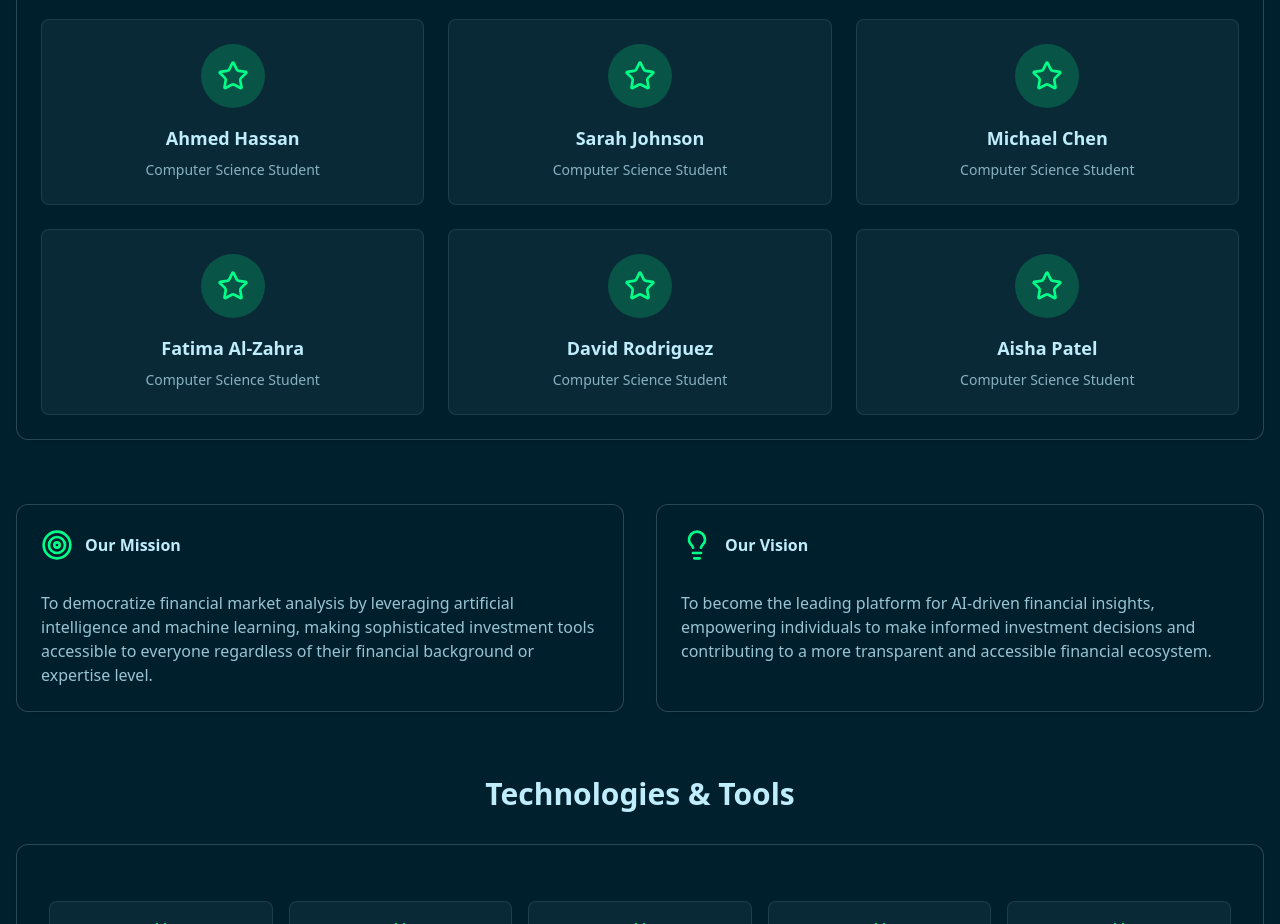
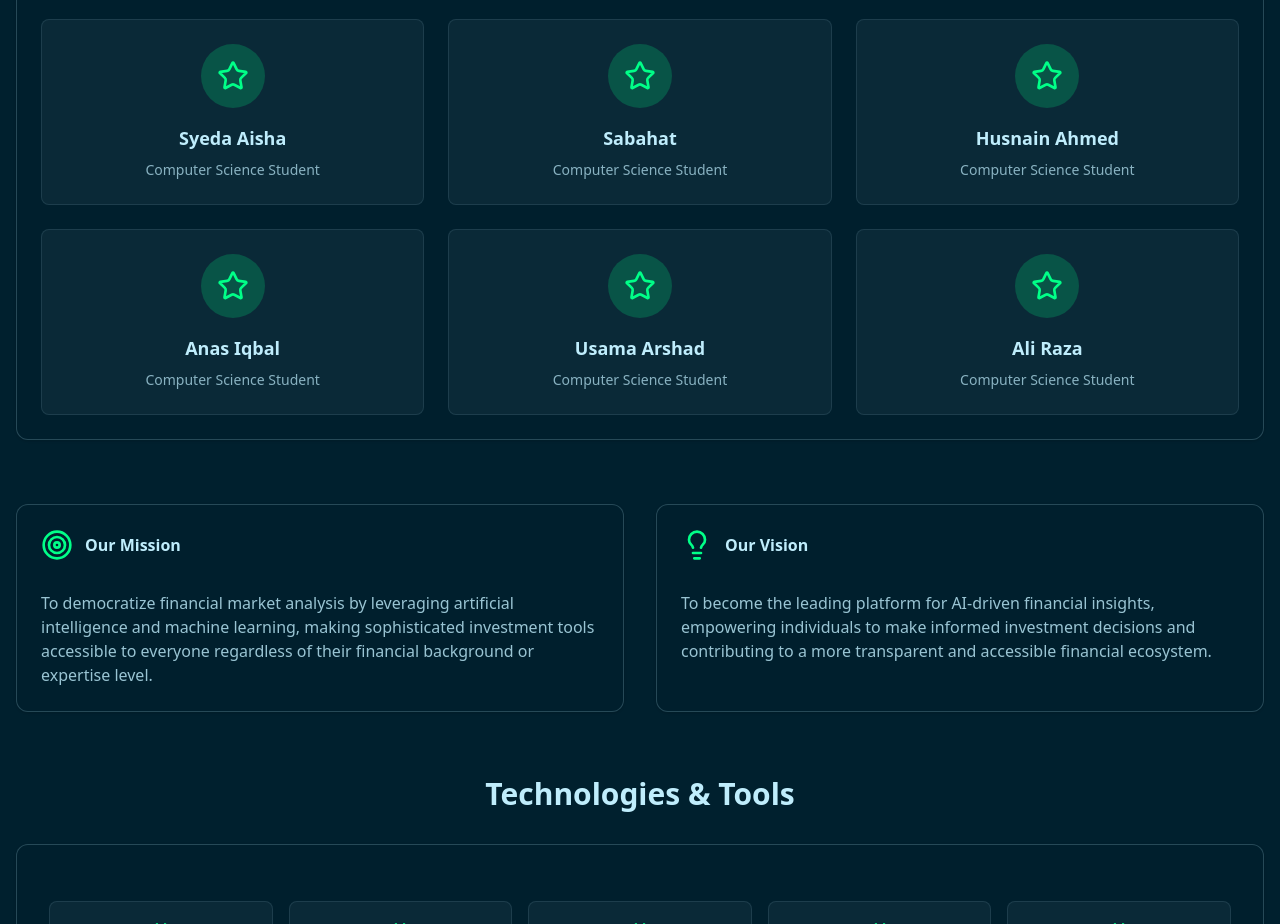
Before and after one commit to ALiRazax1/stock-market-prediction, a React (Vite) app: page /about in a window 1280 px wide. Shown: the part 1360-2284 px from the top of the page. Built offline with nearby package versions, Linux system fonts and the light colour scheme.

Commit message:
update about page

```diff
--- a/src/pages/about.jsx
+++ b/src/pages/about.jsx
@@ -27,12 +27,12 @@ import Header from "@/components/ui/header"
 
 // Team members data
 const teamMembers = [
-  "Ahmed Hassan",
-  "Sarah Johnson",
-  "Michael Chen",
-  "Fatima Al-Zahra",
-  "David Rodriguez",
-  "Aisha Patel",
+  "Syeda Aisha",
+  "Sabahat",
+  "Husnain Ahmed",
+  "Anas Iqbal",
+  "Usama Arshad",
+  "Ali Raza",
 ]
 
 // Project statistics
```
